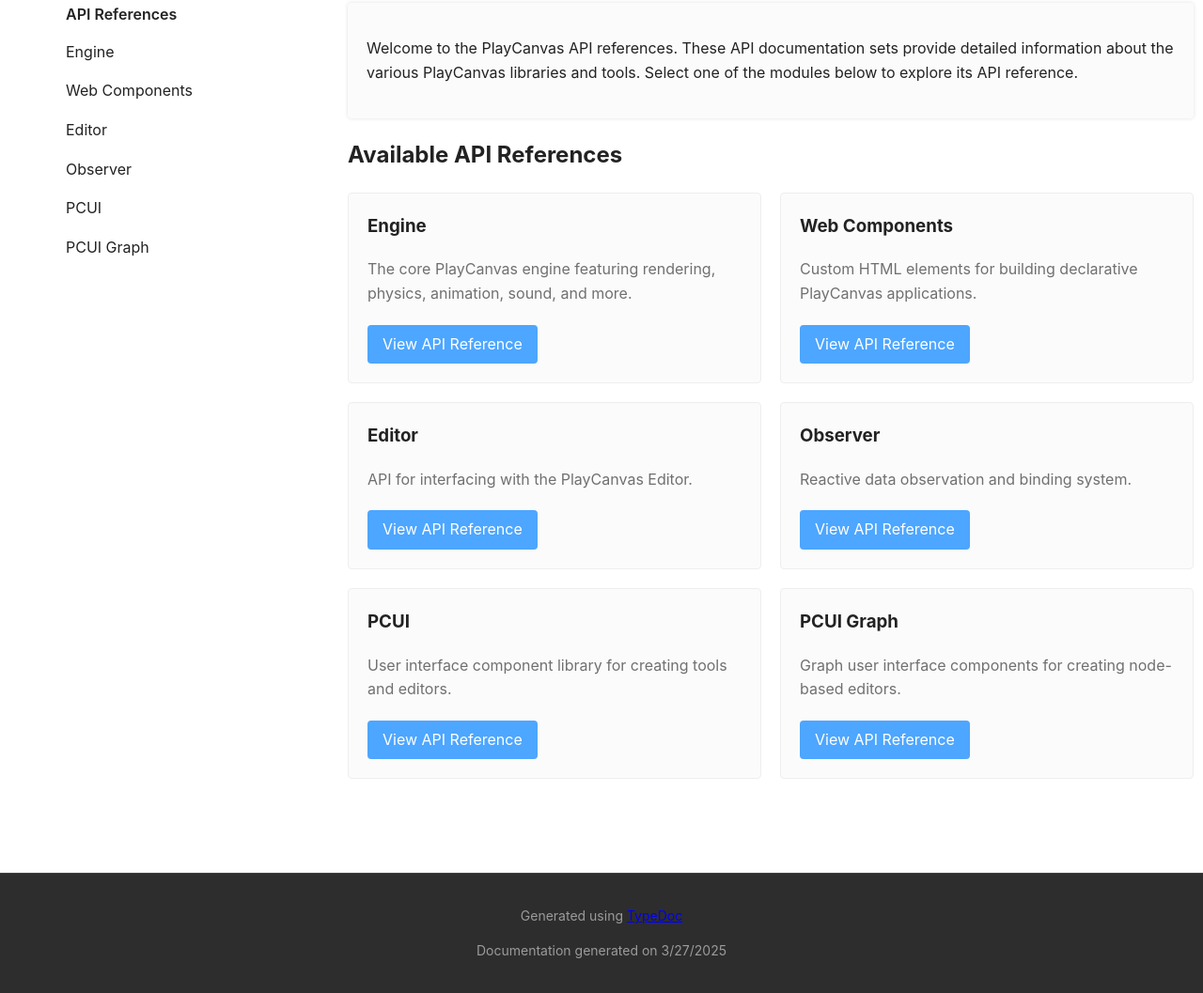
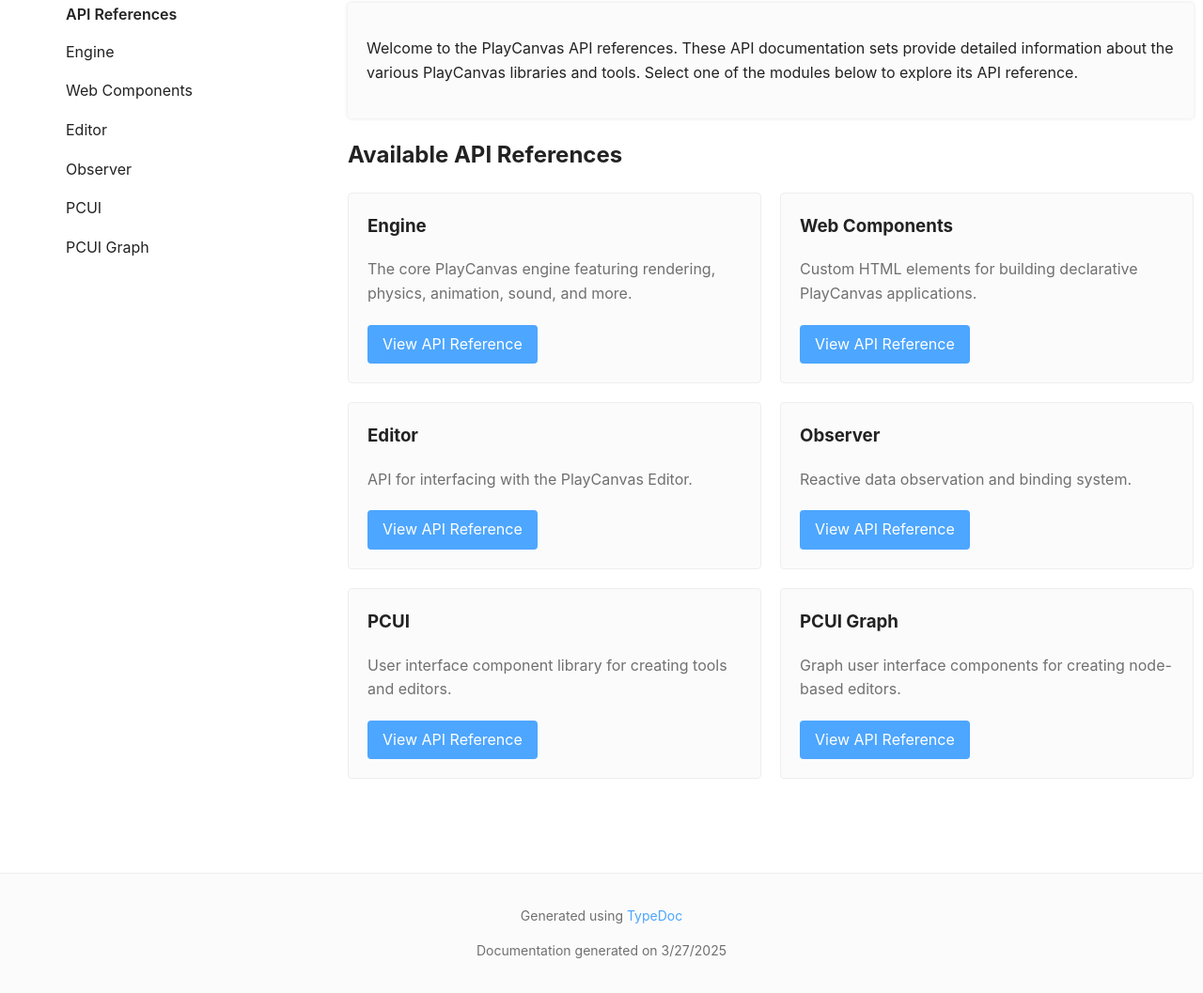
Before and after one commit to playcanvas/api-reference, a website: page index.html in a window 1280 px wide. Shown: the part 179-1236 px from the top of the page at 94% size. Drawn offline with Linux system fonts and the light colour scheme.

Commit message:
Fix footer theme

```diff
--- a/index.html
+++ b/index.html
@@ -367,23 +367,36 @@
         }
 
         .tsd-footer {
-            background-color: var(--light-color-panel);
-            border-top: 1px solid var(--light-color-panel-divider);
+            background-color: var(--dark-color-panel);
+            border-top: 1px solid var(--dark-color-panel-divider);
             padding: 20px 0;
             margin-top: 60px;
             text-align: center;
             font-size: 14px;
-            color: var(--light-color-text-aside);
+            color: var(--dark-color-text-aside);
         }
 
         html[data-theme="light"] .tsd-footer {
-            background-color: var(--dark-color-panel);
-            border-top-color: var(--dark-color-panel-divider);
-            color: var(--dark-color-text-aside);
+            background-color: var(--light-color-panel);
+            border-top-color: var(--light-color-panel-divider);
+            color: var(--light-color-text-aside);
         }
 
         .tsd-footer .container {
             padding: 0 20px;
+        }
+
+        .tsd-footer a {
+            color: var(--dark-color-link);
+            text-decoration: none;
+        }
+
+        html[data-theme="light"] .tsd-footer a {
+            color: var(--light-color-link);
+        }
+
+        .tsd-footer a:hover {
+            text-decoration: underline;
         }
 
         .tsd-search {
```
